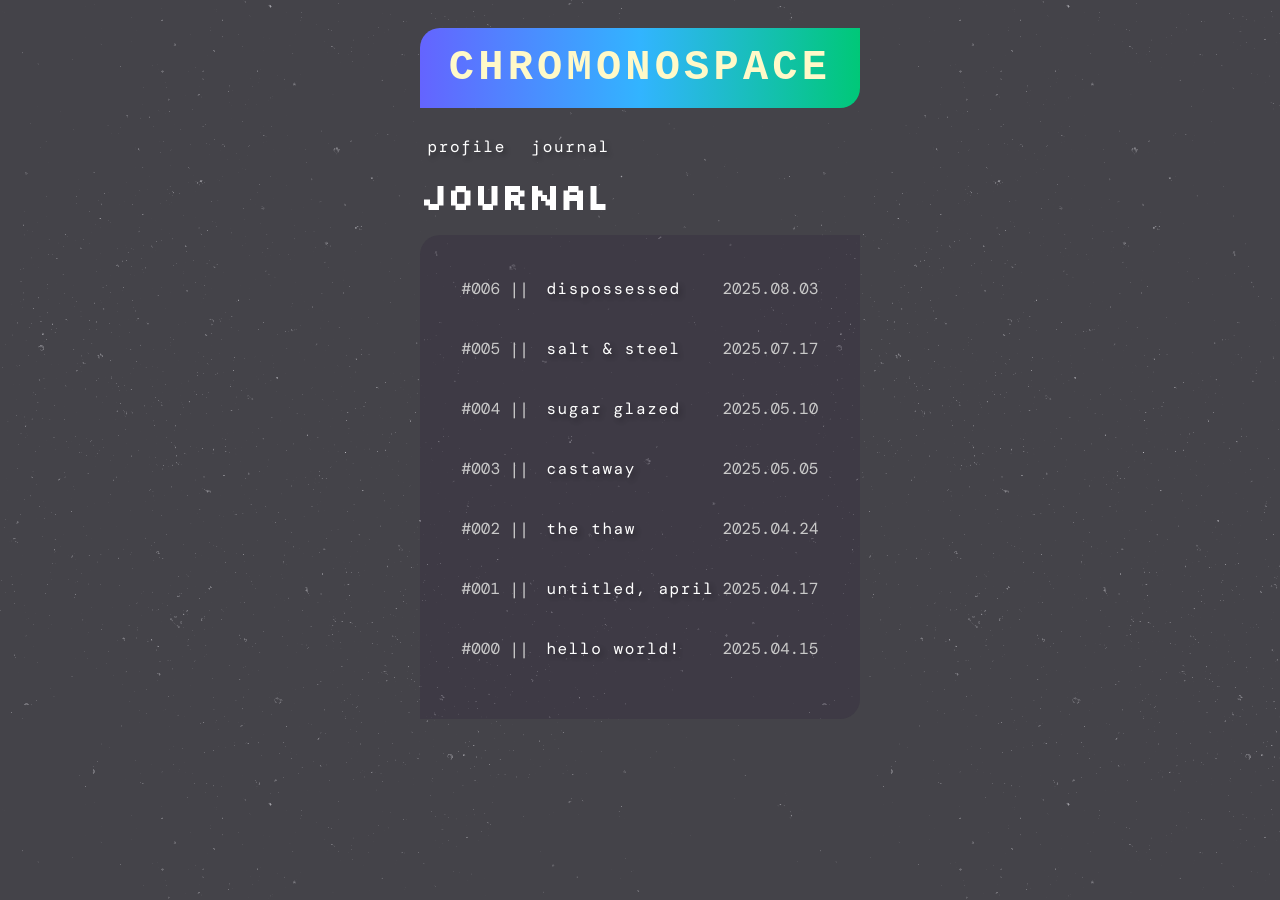
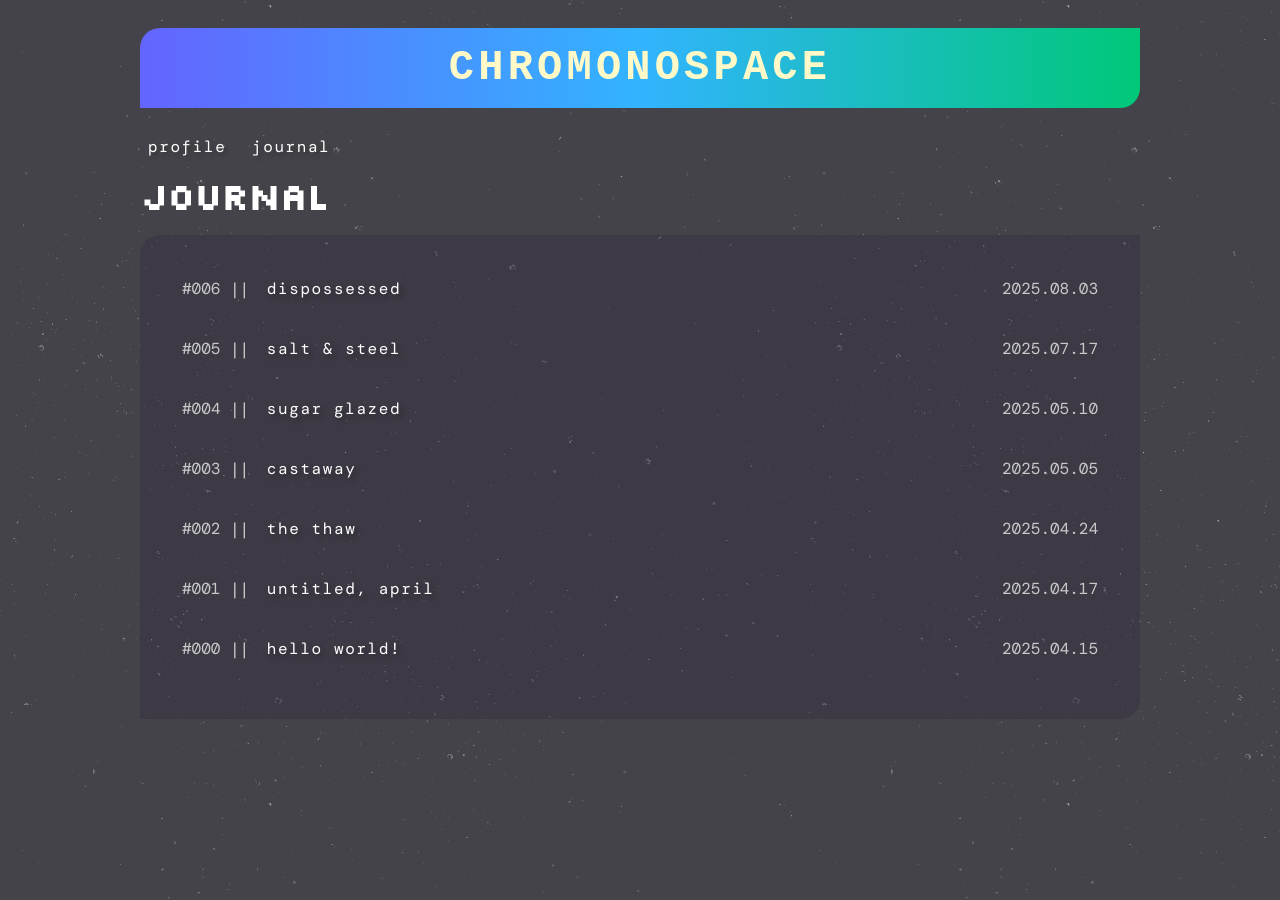
Before and after one commit to iridiumquartz/chromonospace, a Jekyll site: the page journal/index.html, which Jekyll copies as it is, in a window 1280 px wide. Built offline with Jekyll 4.4.1, drawn with Linux system fonts in a browser that asks for light colours; some web fonts are replaced.

Commit message:
Update index.html

```diff
--- a/journal/index.html
+++ b/journal/index.html
@@ -11,7 +11,7 @@
     <title>j o u r n a l ★ s p a c e</title>
 </head>
 <body>
-    <div class="container-y">
+    <div class="container">
         <header>
             <h1>chromonospace</h1>
         </header>
```
